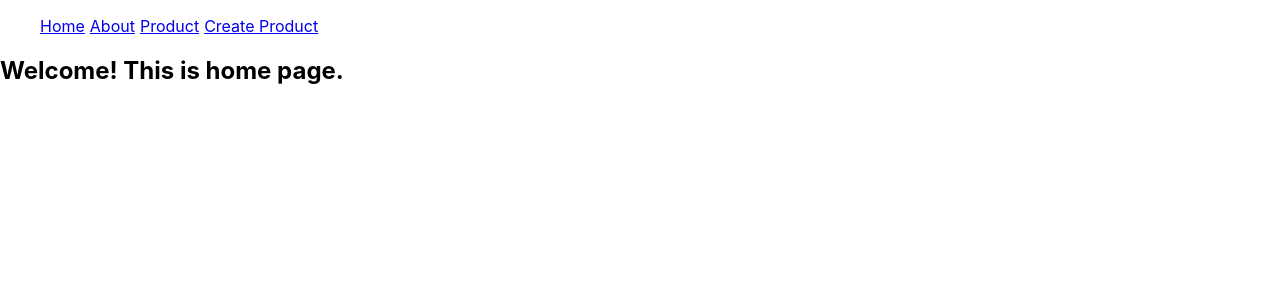
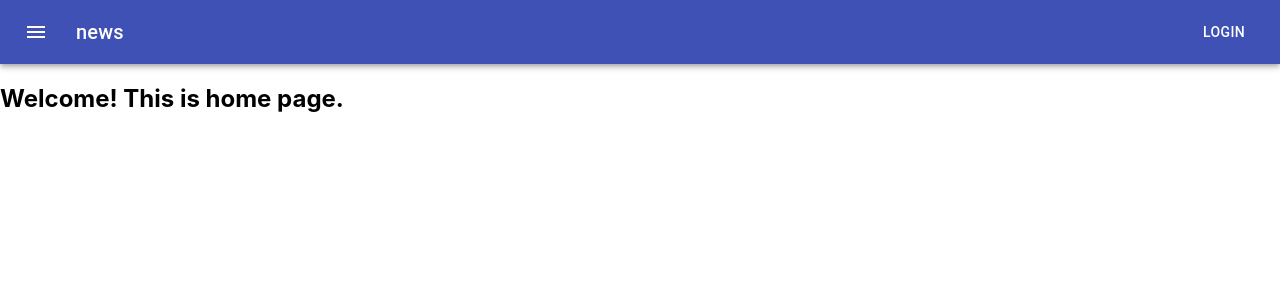
Before and after one commit to Ikhtiarmahmud/react-dev, a React (Create React App) app: page / in a window 1280 px wide. Shown: the top 300 px of the page. Built offline with nearby package versions, Linux system fonts and the light colour scheme.

Commit message:
working on navbar

```diff
--- a/package.json
+++ b/package.json
@@ -3,6 +3,8 @@
   "version": "0.1.0",
   "private": true,
   "dependencies": {
+    "@material-ui/core": "^4.11.3",
+    "@material-ui/icons": "^4.11.2",
     "@testing-library/jest-dom": "^5.11.9",
     "@testing-library/react": "^11.2.5",
     "@testing-library/user-event": "^12.7.1",
--- a/src/App.css
+++ b/src/App.css
@@ -1,4 +1,4 @@
-.App {
+/* .App {
   text-align: center;
 }
 
@@ -35,4 +35,4 @@
   to {
     transform: rotate(360deg);
   }
-}
+} */
--- a/src/App.js
+++ b/src/App.js
@@ -1,15 +1,14 @@
-import './App.css';
-import Product from './ProductComponent/Product';
+// import './App.css';
+// import Product from './ProductComponent/Product';
 import Navigation from './NavigationComponent/Navigation';
-import ProductDetails from './ProductComponent/ProductDetails';
-import ProductCreate from './ProductComponent/CreateProduct';
-import ProductEdit from './ProductComponent/EditProduct';
-import About from './AboutComponent/About';
-import { useState } from 'react';
+// import ProductDetails from './ProductComponent/ProductDetails';
+// import ProductCreate from './ProductComponent/CreateProduct';
+// import ProductEdit from './ProductComponent/EditProduct';
+// import About from './AboutComponent/About';
+// import { useState } from 'react';
 import { BrowserRouter as Router, Route, Switch, Redirect} from 'react-router-dom';
 
 function App() {
-
   return (
     <Router>
       <Navigation />
@@ -18,7 +17,7 @@
                 <h2>Welcome! This is home page.</h2>
           </Route>
 
-          <Route exact path="/product">
+          {/* <Route exact path="/product">
                 <Product />
           </Route>
 
@@ -36,7 +35,7 @@
 
           <Route exact path="/edit-product/:id">
                 <ProductEdit />
-          </Route>
+          </Route> */}
 
           <Route exact path="/404">
               <h1>404! Not Found</h1>
--- a/src/NavigationComponent/Navigation.jsx
+++ b/src/NavigationComponent/Navigation.jsx
@@ -1,32 +1,69 @@
-import React, { useState, useEffect } from 'react'
-import { Link} from 'react-router-dom'
+import React, { useState, useEffect } from 'react';
+import { makeStyles } from '@material-ui/core/styles';
+import AppBar from '@material-ui/core/AppBar';
+import Toolbar from '@material-ui/core/Toolbar';
+import Typography from '@material-ui/core/Typography';
+import Button from '@material-ui/core/Button';
+import IconButton from '@material-ui/core/IconButton';
+import MenuIcon from '@material-ui/icons/Menu';
+import Link from '@material-ui/core/Link';
+// import { Link} from 'react-router-dom';
+
+const useStyles = makeStyles((theme) => ({
+    root: {
+      flexGrow: 1,
+    },
+    menuButton: {
+      marginRight: theme.spacing(2),
+    },
+    title: {
+      flexGrow: 1,
+    },
+  }));
 
 
 const Navigation = () => {
 
+    const classes = useStyles();
+    const preventDefault = (event) => event.preventDefault();
+
     return (
-        <>
-            <ul >
-                <li style={disInline}>
-                    <Link to='/'>Home</Link>
-                </li>
-                <li style={disInline}>
-                    <Link to='/about'>About</Link>
-                </li>
-                <li style={disInline}>
-                    <Link to='/product'>Product</Link>
-                </li>
-                <li style={disInline}>
-                    <Link to='/create-product'>Create Product</Link>
-                </li>
-            </ul>
-        </>
+        <AppBar position="static">
+            <Toolbar>
+            <IconButton edge="start" className={classes.menuButton} color="inherit" aria-label="menu">
+                <MenuIcon />
+            </IconButton>
+            <Typography variant="h6" className={classes.title}>
+                news
+            </Typography>
+            <Link href="#" onClick={preventDefault}>
+                Link
+            </Link>
+            <Button color="inherit">Login</Button>
+            </Toolbar>
+        </AppBar>
+        // <>
+            // <ul >
+            //     <li style={disInline}>
+            //         <Link to='/'>Home</Link>
+            //     </li>
+            //     <li style={disInline}>
+            //         <Link to='/about'>About</Link>
+            //     </li>
+            //     <li style={disInline}>
+            //         <Link to='/product'>Product</Link>
+            //     </li>
+            //     <li style={disInline}>
+            //         <Link to='/create-product'>Create Product</Link>
+            //     </li>
+            // </ul>
+        // </>
     )
 }
 
-const disInline = {
-    display : 'inline-block',
-    marginRight : '5px'
-}
+// const disInline = {
+//     display : 'inline-block',
+//     marginRight : '5px'
+// }
 
 export default Navigation;
```
Also changed, not shown: 1 other file (tests, documents, lock files or other folders).
